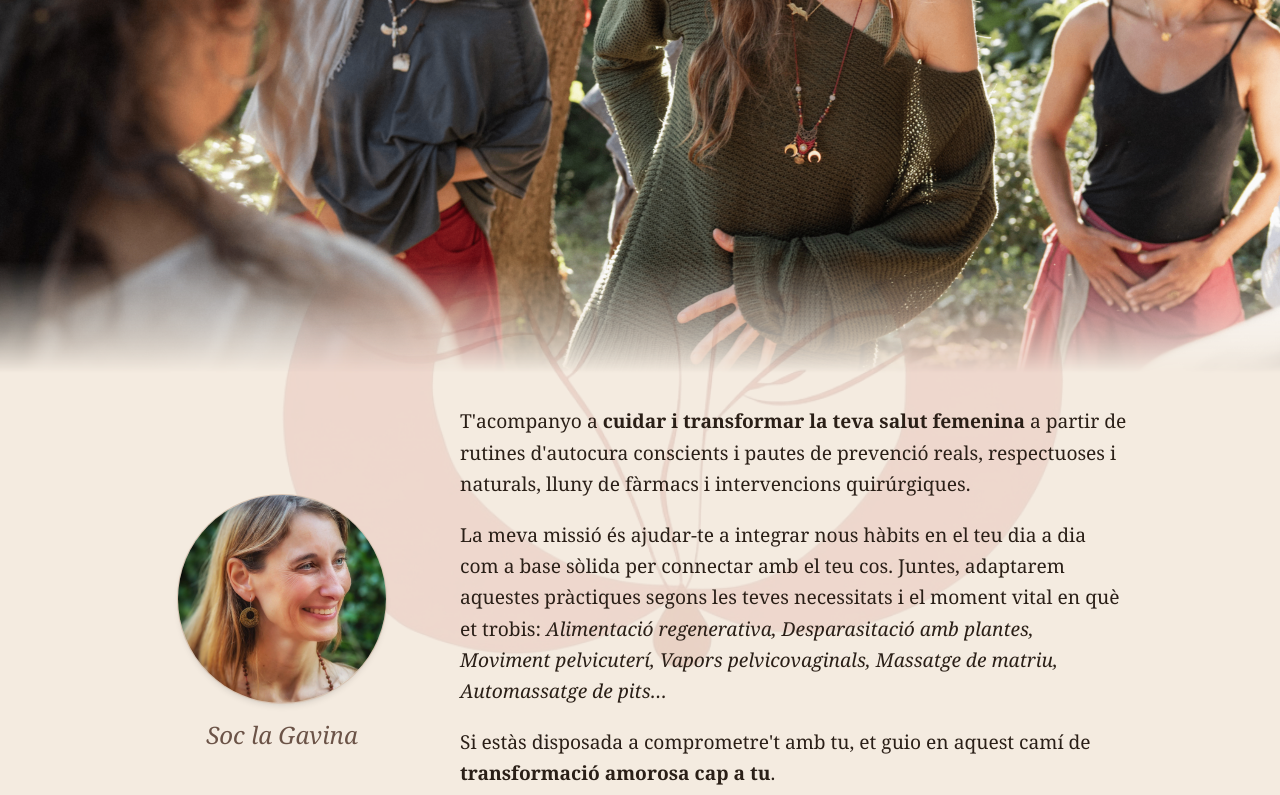
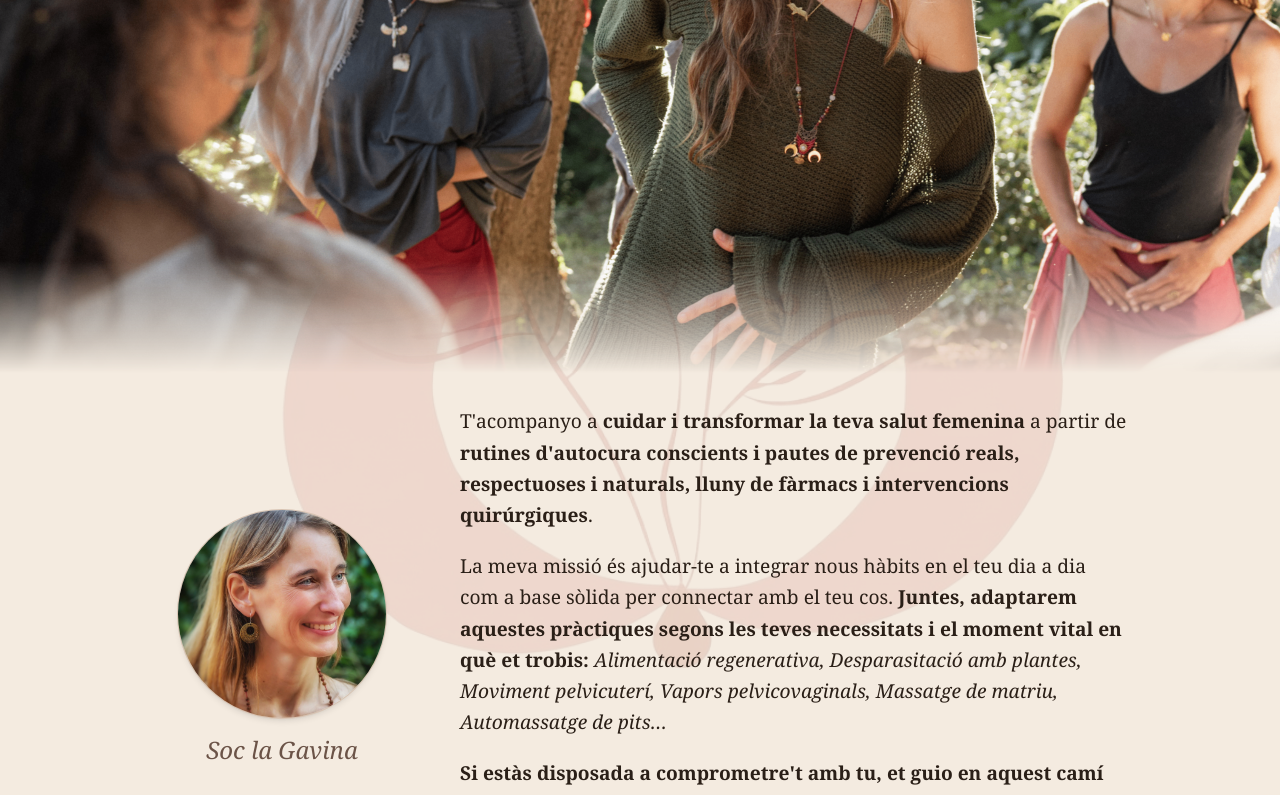
Before and after one commit to sergisalacosta-art/gavina-linktree, a React (Vite) app: page / in a window 1280 px wide. Shown: the top 795 px of the page. Built offline with nearby package versions, Linux system fonts and the light colour scheme; a web font is replaced by a local one.

Commit message:
Bold three phrases in home page intro text
Co-Authored-By: Claude Sonnet 4.6 <noreply@anthropic.com>
Claude-Session: https://claude.ai/code/session_01STSWBqydXWc6z6Fm5hbL2f

```diff
--- a/src/routes/index.tsx
+++ b/src/routes/index.tsx
@@ -132,13 +132,13 @@ function Index() {
 
             <div className="space-y-5 text-[1.15rem] leading-relaxed sm:text-[1.2rem]">
               <p>
-                T'acompanyo a <strong className="font-semibold">cuidar i transformar la teva salut femenina</strong> a partir de rutines d'autocura conscients i pautes de prevenció reals, respectuoses i naturals, lluny de fàrmacs i intervencions quirúrgiques.
+                T'acompanyo a <strong className="font-semibold">cuidar i transformar la teva salut femenina</strong> a partir de <strong className="font-semibold">rutines d'autocura conscients i pautes de prevenció reals, respectuoses i naturals, lluny de fàrmacs i intervencions quirúrgiques</strong>.
               </p>
               <p>
-                La meva missió és ajudar-te a integrar nous hàbits en el teu dia a dia com a base sòlida per connectar amb el teu cos. Juntes, adaptarem aquestes pràctiques segons les teves necessitats i el moment vital en què et trobis: <em>Alimentació regenerativa, Desparasitació amb plantes, Moviment pelvicuterí, Vapors pelvicovaginals, Massatge de matriu, Automassatge de pits…</em>
+                La meva missió és ajudar-te a integrar nous hàbits en el teu dia a dia com a base sòlida per connectar amb el teu cos. <strong className="font-semibold">Juntes, adaptarem aquestes pràctiques segons les teves necessitats i el moment vital en què et trobis:</strong> <em>Alimentació regenerativa, Desparasitació amb plantes, Moviment pelvicuterí, Vapors pelvicovaginals, Massatge de matriu, Automassatge de pits…</em>
               </p>
               <p>
-                Si estàs disposada a comprometre't amb tu, et guio en aquest camí de <strong className="font-semibold">transformació amorosa cap a tu</strong>.
+                <strong className="font-semibold">Si estàs disposada a comprometre't amb tu, et guio en aquest camí de transformació amorosa cap a tu.</strong>
               </p>
               <p>
                 Trobaràs el meu suport de diferents maneres:
```
